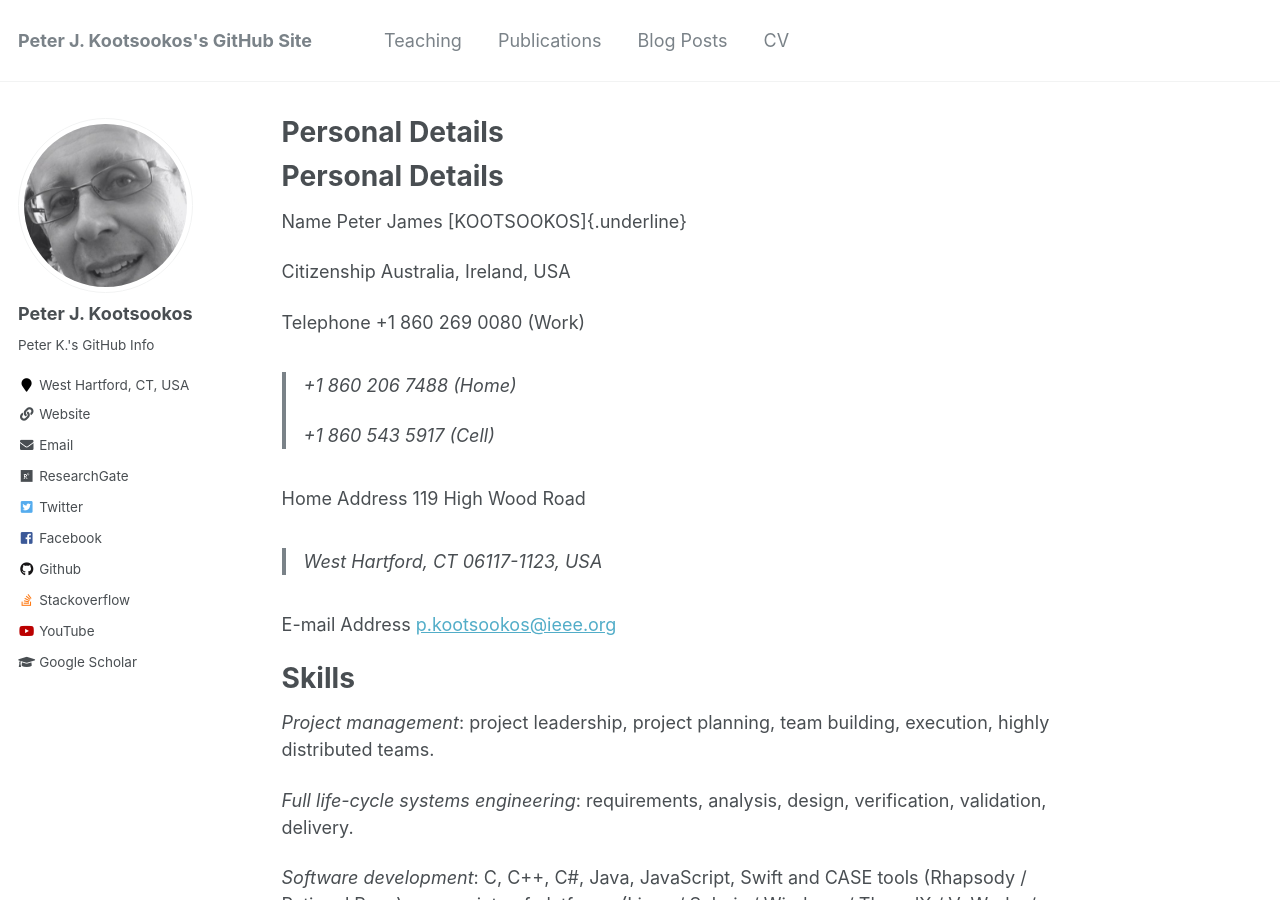
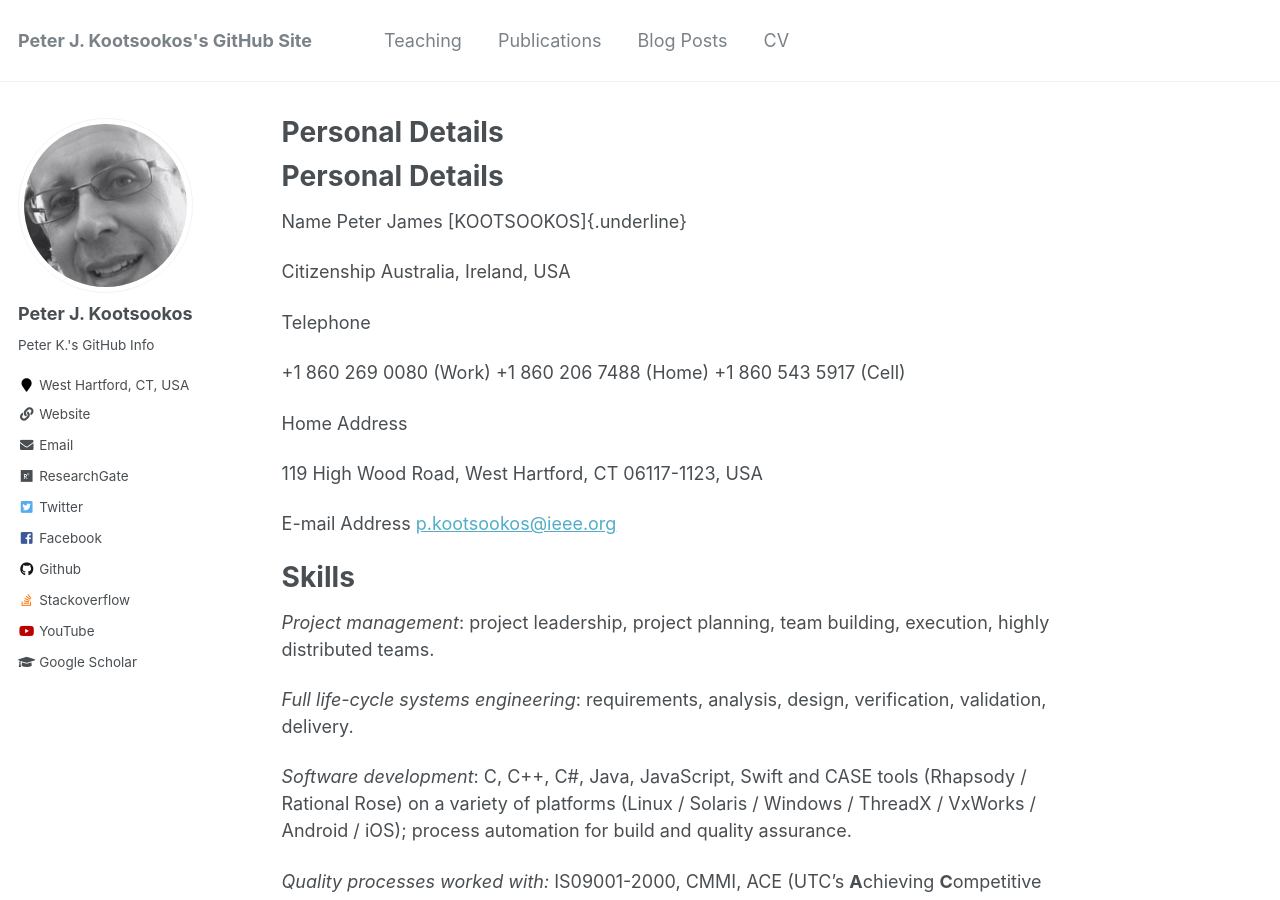
Before and after one commit to kootsoop/kootsoop.github.io, a Jekyll site: the page built from _pages/cv.md, in a window 1280 px wide and 900 px high. Built offline with Jekyll 4.4.1, drawn with Linux system fonts in a browser that asks for light colours; our own code applies the rules of GitHub Pages for plain Markdown files.

Commit message:
Fixing some formatting issues.

```diff
--- a/_pages/cv.md
+++ b/_pages/cv.md
@@ -5,15 +5,15 @@ Name Peter James [KOOTSOOKOS]{.underline}
 
 Citizenship Australia, Ireland, USA
 
-Telephone +1 860 269 0080 (Work)
+Telephone
 
-> +1 860 206 7488 (Home)
->
-> +1 860 543 5917 (Cell)
++1 860 269 0080 (Work)
++1 860 206 7488 (Home)
++1 860 543 5917 (Cell)
 
-Home Address 119 High Wood Road
+Home Address
 
-> West Hartford, CT 06117-1123, USA
+119 High Wood Road, West Hartford, CT 06117-1123, USA
 
 E-mail Address <p.kootsookos@ieee.org>
 
@@ -464,10 +464,8 @@ Published Conference Papers
 ---------------------------
 
 1.  P.J. Kootsookos, \"Target Estimation Using Binary Sensors,\" 5th Workshop on Defence Applications of Signal Processing, Fraser Island, Australia, December 10-14, 2006.
-    -----------------------------------------------------------------------------------------------------------------------------------------------------------------------
 
 2.  Payman Sadegh, Julio Concha, Slaven Stricevic, Adrian Thompson, and Peter J. Kootsookos, \"A Framework for Unified Design of Fault Detection & Isolation and Optimal Maintenance Policies,\" Submitted to: American Control Conference 2006, Special Session on PHM. \[[eprint](https://espace.library.uq.edu.au/view/UQ:8534)\]
-    --------------------------------------------------------------------------------------------------------------------------------------------------------------------------------------------------------------------------------------------------------------------------------------------------------------------------------
 
 3.  J. Homer, P.J. Kootsookos, V. Selvaraju,  "DOA-Detection Guided NLMS
     Adaptive Array," EUSIPCO 2005, Antalya, Turkey, September 4-8, 2005.
```
